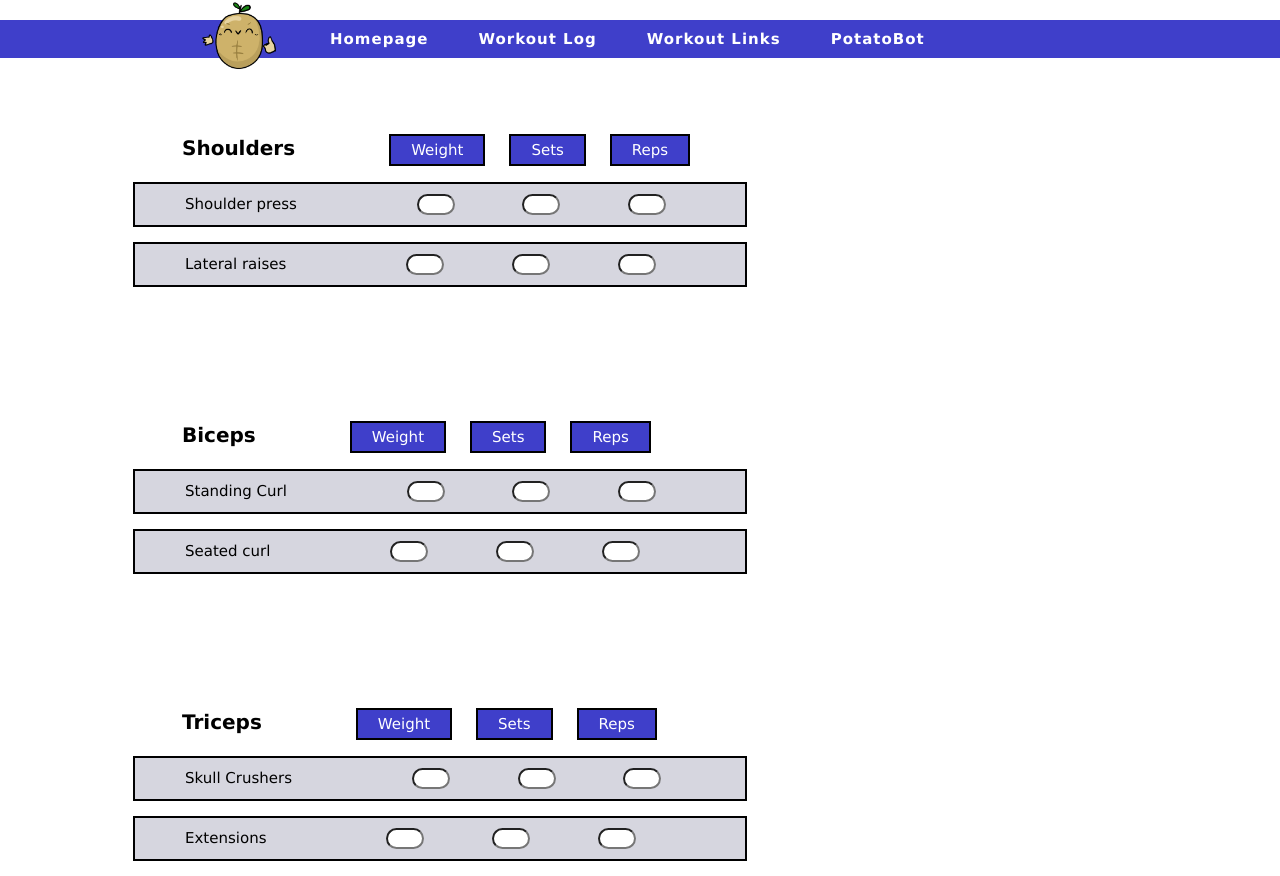
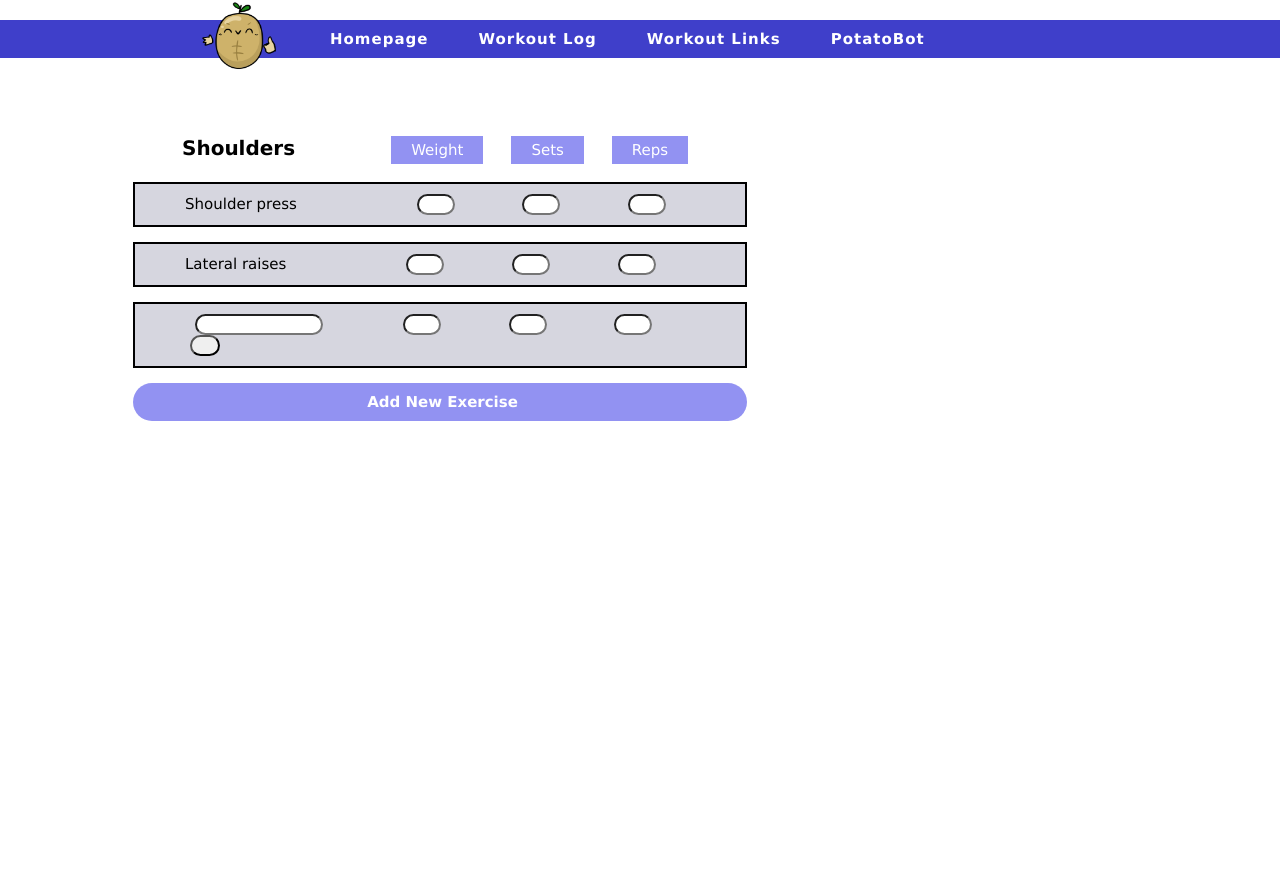
Before and after one commit to Shinypup06/workoutTracker, a plain HTML site: page sample1.html in a window 1280 px wide. After the commit the page ends 800 px from the top, so only its background shows below. Drawn offline with Linux system fonts and the light colour scheme.

Commit message:
addexercise

```diff
--- a/sample1.css
+++ b/sample1.css
@@ -22,13 +22,11 @@
 .vals{
     /*margin-left: 77px;*/
     width: auto;
-    border-radius: 100px;
     font-family: Verdana;
     font-size: 15px;
     text-align: center;
-    background-color: rgb(63, 63, 202);
+    background-color: rgb(146, 146, 242);
     color: white;
-    border-radius: 0;
     padding-right: 20px;
     padding-left: 20px;
     margin-right: 40;
@@ -36,11 +34,7 @@
     padding-bottom: 5px;
     border: solid;
     border-width: 2px;
-    border-color: black;
 }
-
-
-
 
 .shoulderPress{
     margin-left: 125px;
@@ -69,6 +63,43 @@
     border-radius: 100px;
 }
 
+#newE{
+    text-align: center;
+    margin-left: 125px;
+    margin-right: 525px;
+    padding-top: 10px;
+    padding-bottom: 10px;
+    font-family: Verdana;
+    font-size: 15px;
+    background-color: rgb(146, 146, 242);
+    text-indent: 5px;
+    color: white;
+    border-radius: 20px;
+}
+#newEx{
+    text-align: center;
+    text-decoration:none;
+    font-family: Verdana;
+    font-size: 15px;
+    background-color: rgb(146, 146, 242);
+    text-indent: 5px;
+    color: white;
+    border-radius: 20px;
+}
+
+#name{
+    width:120px;
+    margin-right: 50px;
+    border-radius: 30px;
+
+}
+
+#button{
+    color: blue;
+    width: 50px;
+
+}
+
 li {
     display: inline-block;
     margin: 0 10px;
--- a/sample1.html
+++ b/sample1.html
@@ -23,6 +23,7 @@
 
 <!-- end navbar -->
     <!--Shoulders-->
+    <div>
     <ul class="info">
         <li id="shoulder">Shoulders</li>
         <li class="vals">Weight</li>
@@ -44,50 +45,17 @@
         <li><input type="text" class="num"></li>
     </ul>
 
-    <!--Biceps-->
-    <ul class="info">
-        <li id="shoulder">Biceps</li>
-        <li class="vals">Weight</li>
-        <li class="vals">Sets</li>
-        <li class="vals">Reps</li>
-    </ul>
-
     <ul class="shoulderPress">
-        <li class="exercise">Standing Curl</li>
+        <li><input type="text" id="name"></li>
         <li><input type="text" class="num"></li>
         <li><input type="text" class="num"></li>
         <li><input type="text" class="num"></li>
+        <li><input type="button" class = "num"></li>
     </ul>
 
-    <ul class="shoulderPress">
-        <li class="exercise">Seated curl</li>
-        <li><input type="text" class="num"></li>
-        <li><input type="text" class="num"></li>
-        <li><input type="text" class="num"></li>
-    </ul>
-
-    <!--Triceps-->
-    <ul class="info">
-        <li id="shoulder">Triceps</li>
-        <li class="vals">Weight</li>
-        <li class="vals">Sets</li>
-        <li class="vals">Reps</li>
-    </ul>
-
-    <ul class="shoulderPress">
-        <li class="exercise">Skull Crushers</li>
-        <li><input type="text" class="num"></li>
-        <li><input type="text" class="num"></li>
-        <li><input type="text" class="num"></li>
-    </ul>
-
-    <ul class="shoulderPress">
-        <li class="exercise">Extensions</li>
-        <li><input type="text" class="num"></li>
-        <li><input type="text" class="num"></li>
-        <li><input type="text" class="num"></li>
-    </ul>
-
+    <div>
+        <a href="newExercise.html" id="newEx"><h3 id="newE">Add New Exercise</h3></a>
+    </div>
 
 
 
```
